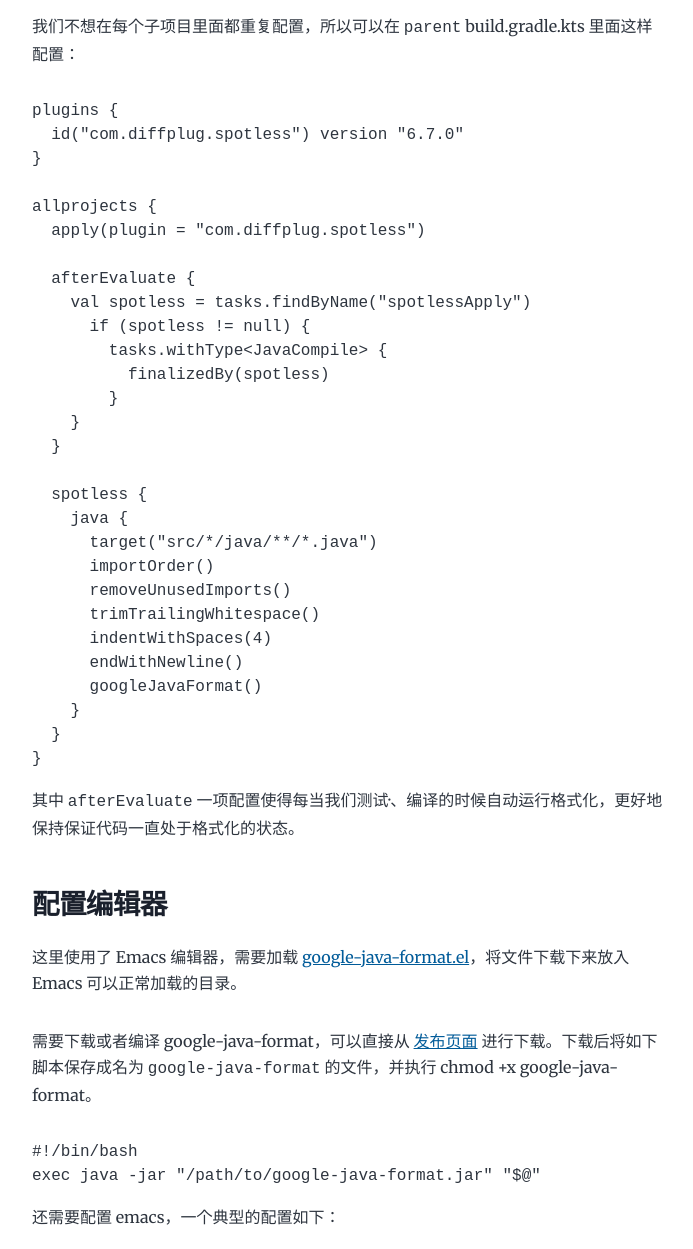
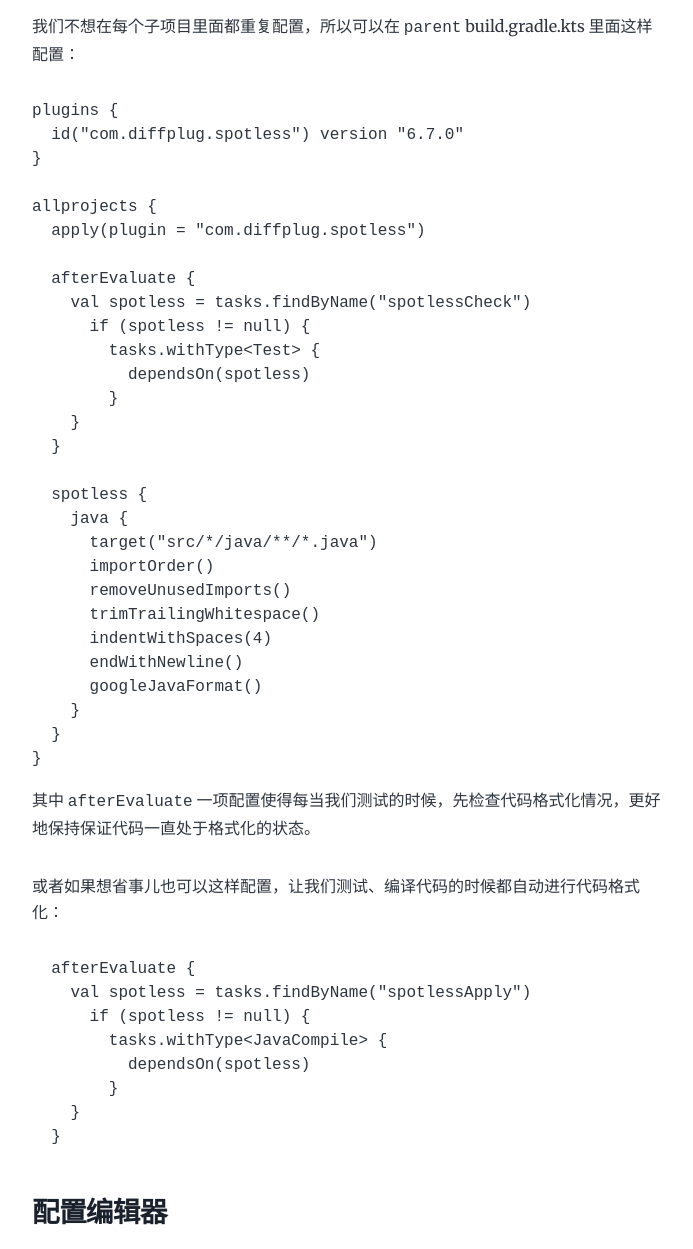
Before and after one commit to liuchong/myblog, a Gatsby site: page /use-google-java-format/ in a window 1280 px wide. Shown: the part 807-2056 px from the top of the page, without its empty margins (292-985 px from the left). Built offline with nearby package versions, Linux system fonts and the light colour scheme; Gatsby itself is replaced by a stand-in of ours; some packages are replaced by stand-ins of ours; code samples lack their colours.

Commit message:
Update article use-google-java-format

````diff
--- a/content/blog/use-google-java-format/index.md
+++ b/content/blog/use-google-java-format/index.md
@@ -40,10 +40,10 @@ allprojects {
   apply(plugin = "com.diffplug.spotless")
 
   afterEvaluate {
-    val spotless = tasks.findByName("spotlessApply")
+    val spotless = tasks.findByName("spotlessCheck")
       if (spotless != null) {
-        tasks.withType<JavaCompile> {
-          finalizedBy(spotless)
+        tasks.withType<Test> {
+          dependsOn(spotless)
         }
     }
   }
@@ -62,7 +62,20 @@ allprojects {
 }
 ```
 
-其中 `afterEvaluate` 一项配置使得每当我们测试·、编译的时候自动运行格式化，更好地保持保证代码一直处于格式化的状态。
+其中 `afterEvaluate` 一项配置使得每当我们测试的时候，先检查代码格式化情况，更好地保持保证代码一直处于格式化的状态。
+
+或者如果想省事儿也可以这样配置，让我们测试、编译代码的时候都自动进行代码格式化：
+
+```
+  afterEvaluate {
+    val spotless = tasks.findByName("spotlessApply")
+      if (spotless != null) {
+        tasks.withType<JavaCompile> {
+          dependsOn(spotless)
+        }
+    }
+  }
+```
 
 ### 配置编辑器
 
````
